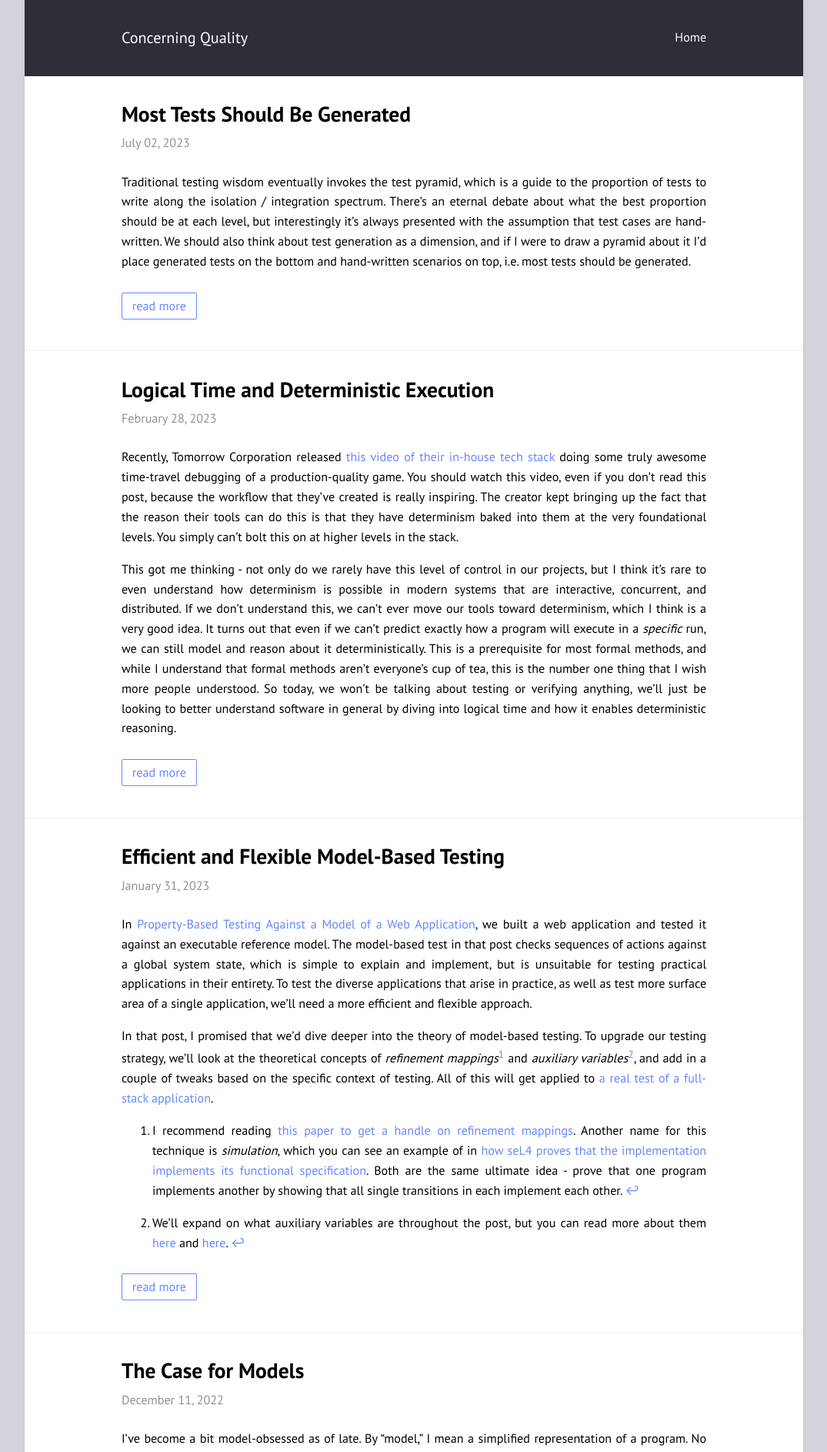
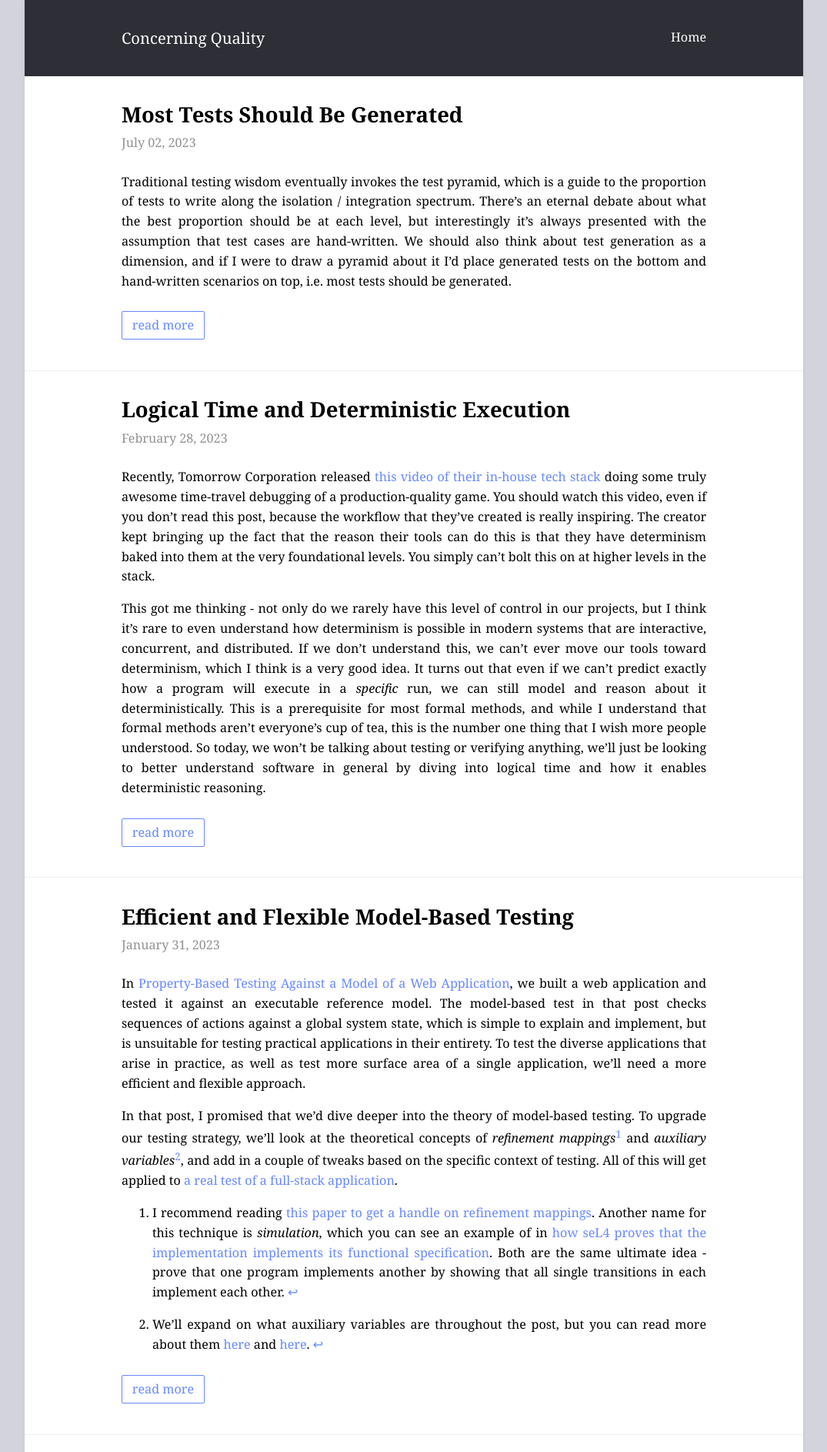
Before and after one commit to amw-zero/concerning_quality, a Jekyll site: the page built from index.html, in a window 1280 px wide. Shown: the top 1886 px of the page at 77% size, without its empty margins (102-1177 px from the left). Built offline with Jekyll 4.4.1, drawn with Linux system fonts in a browser that asks for light colours; nearby versions of some CDN libraries.

Commit message:
Change to latex font.

```diff
--- a/_sass/index.sass
+++ b/_sass/index.sass
@@ -1,6 +1,6 @@
 $font-size: calc(0.85rem + 0.2vw) !default
 $font-weight: 400 !default
-$font-family: "PT Sans", -apple-system, "Helvetica Neue", "Segoe UI", "Roboto", sans-serif !default
+$font-family: "Latin Modern", Georgia, Cambria, "Times New Roman", Times, serif !default
 $heading-weight: 600 !default
 $line-height: 1.6 !default
 $link-color: #68f !default
```
